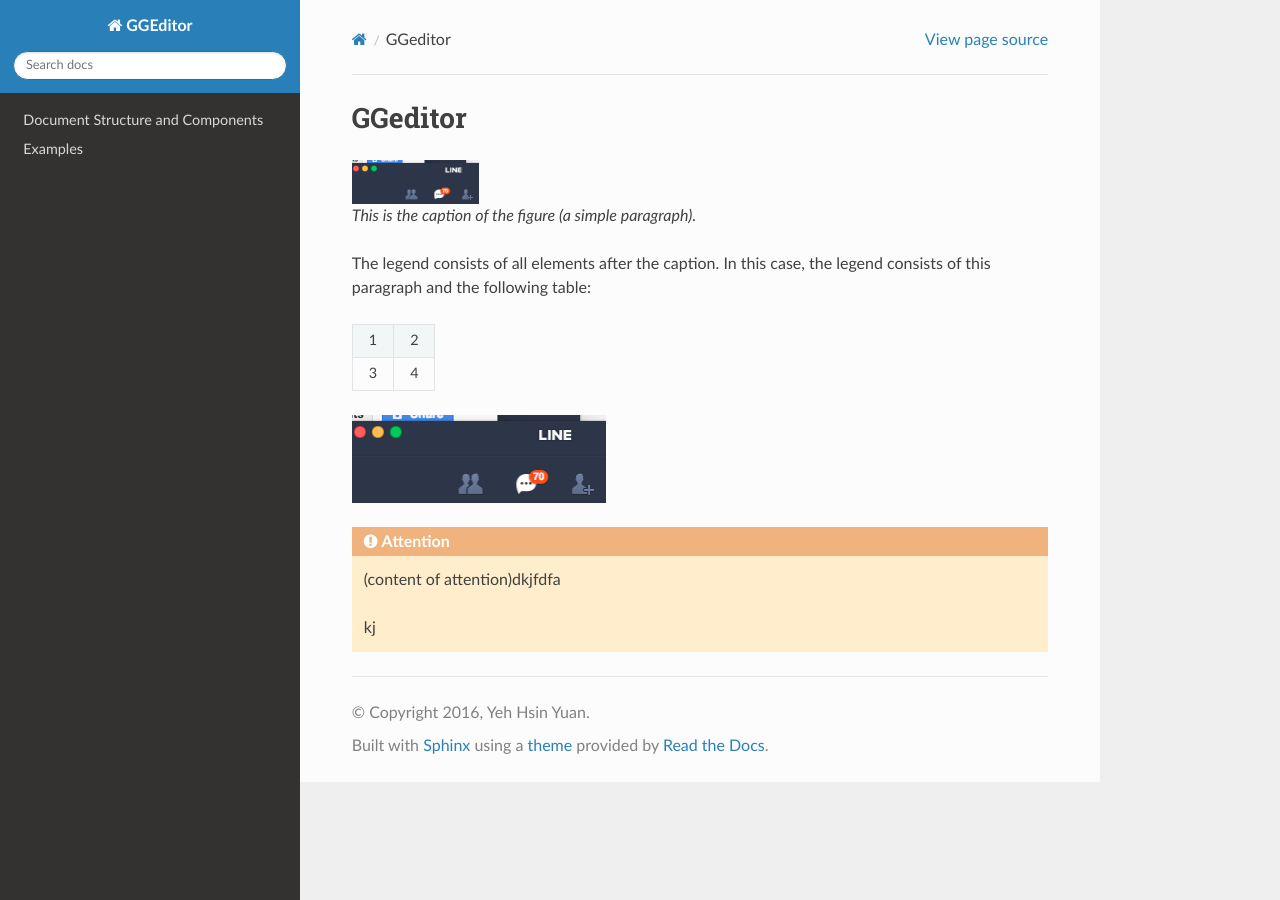
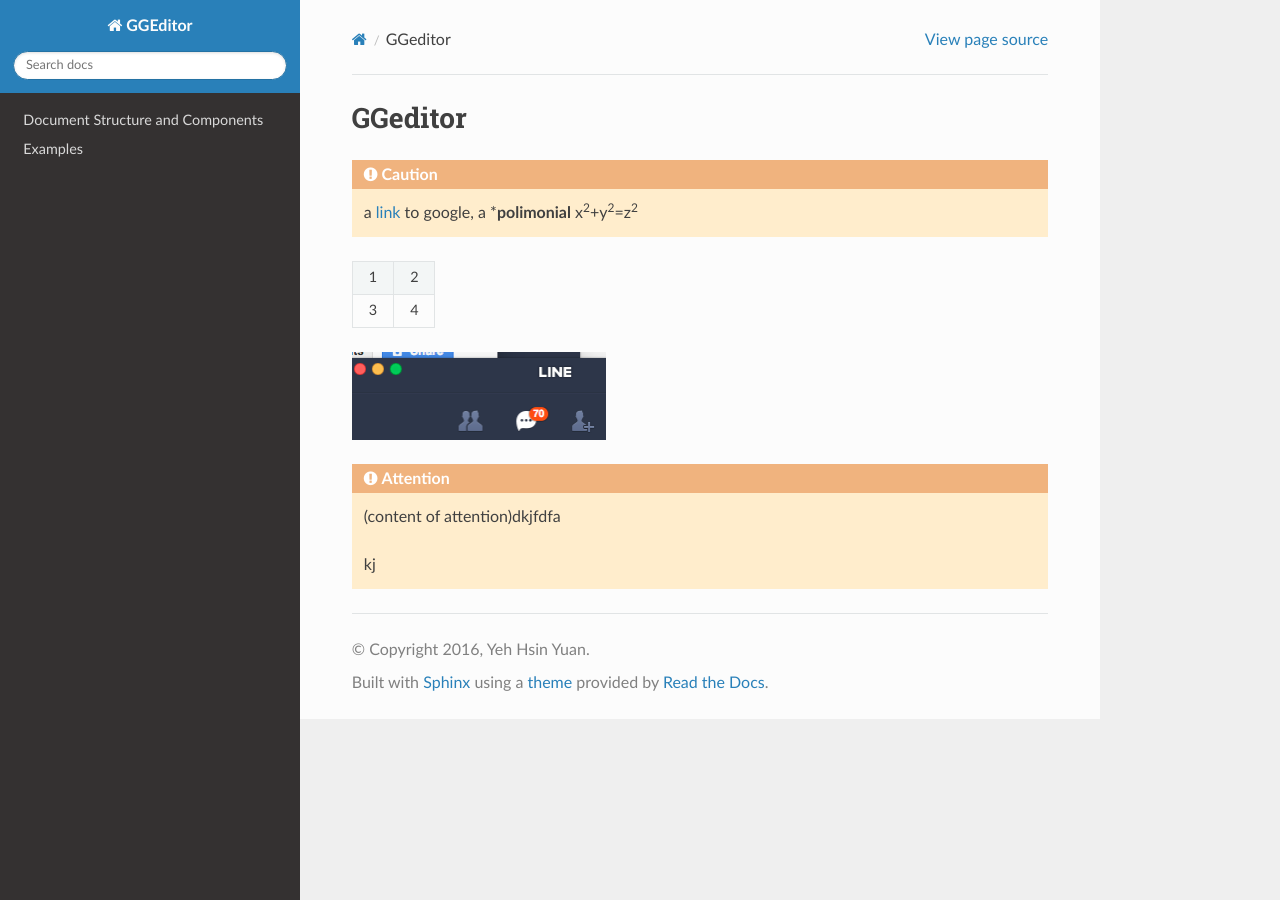
Before and after one commit to iapyeh/GGeditor, a Sphinx documentation site: the page built from docs/develop_test.rst, in a window 1280 px wide. Built offline with Sphinx 7.4.7 and the Read the Docs theme 2.0.0, drawn with Linux system fonts in a browser that asks for light colours.

Commit message:
Google Docs reST Editor@2016-11-13 17:0:32

```diff
--- a/docs/develop_test.rst
+++ b/docs/develop_test.rst
@@ -2,19 +2,17 @@
 GGeditor
 ########
 
-.. figure:: develop_test/develop_test_1.png
-   :scale: 50 %
-   :alt: map to buried treasure
 
-   This is the caption of the figure (a simple paragraph).
+.. Caution::
 
-   The legend consists of all elements after the caption.  In this   case, the legend consists of this paragraph and the following   table:
+   a \ `link`_\  to google, a \*\ **polimonial**\  x\ :sup:`2`\ +y\ :sup:`2`\ =z\ :sup:`2`\
 
-   +-+-+
-   |1|2|
-   +-+-+
-   |3|4|
-   +-+-+
+
++-+-+
+|1|2|
++-+-+
+|3|4|
++-+-+
 
 \ |IMG1|\
 
@@ -43,6 +41,9 @@ GGeditor
 
 
 
+
+.. _`link`: http://www.google.com
+
 .. |IMG1| image:: develop_test/develop_test_1.png
    :height: 88 px
    :width: 254 px
```
